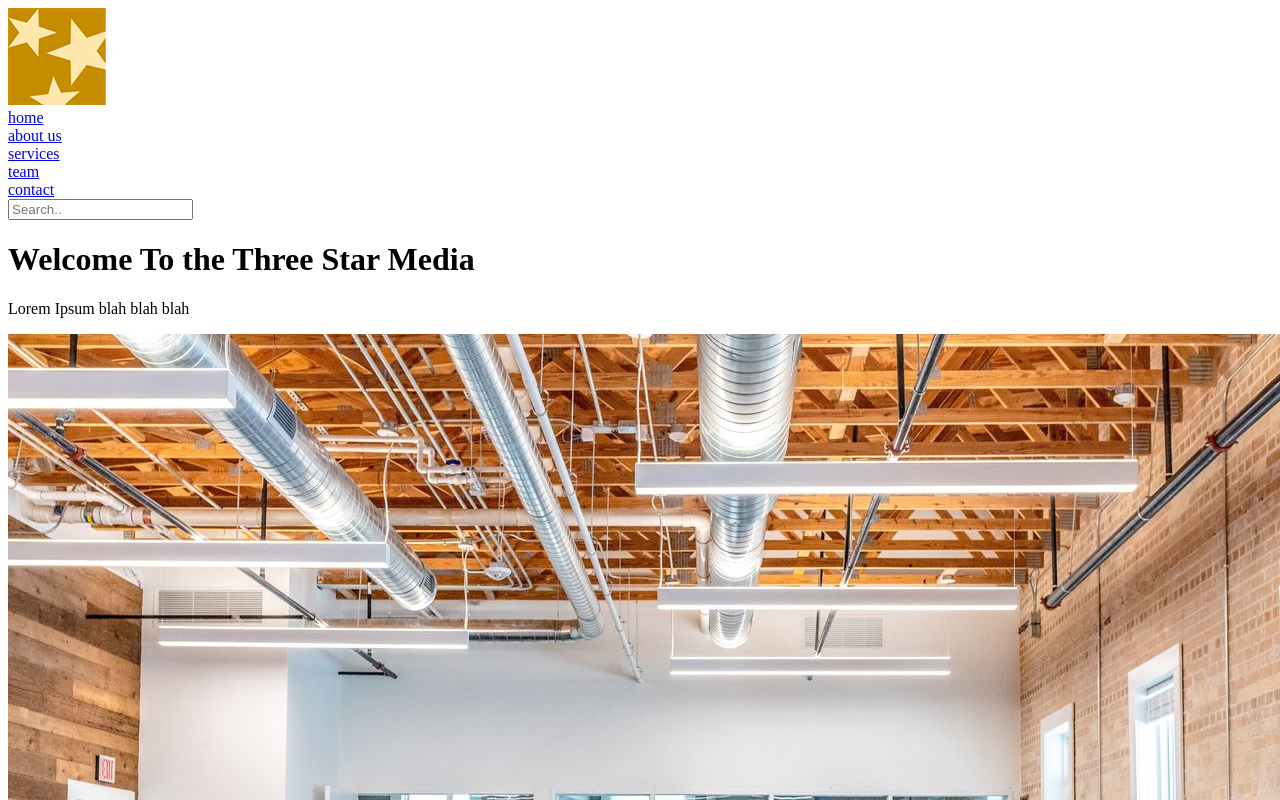
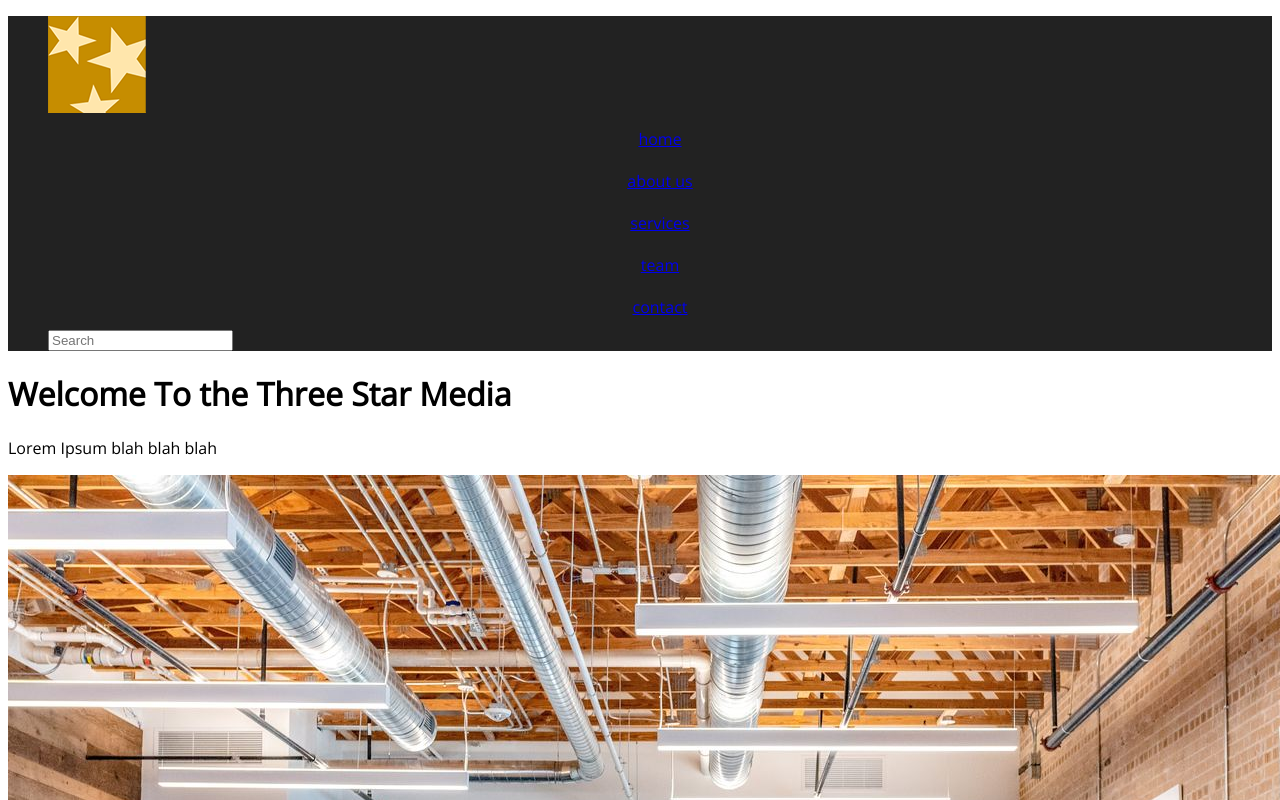
Before and after one commit to Turk0027/turk0027.github.io, a plain HTML site: page final-project/index.html in a window 1280 px wide. Shown: the top 800 px of the page. Drawn offline with nearby package versions, Linux system fonts and the light colour scheme; a web font is replaced by a local one.

Commit message:
final touches

```diff
--- /dev/null
+++ b/final-project/css/main.css
@@ -0,0 +1,40 @@
+body{
+    font-family:"open sans"
+}
+
+
+.top-home{
+    background-color:#222;
+}
+
+ul{
+
+list-style: none;
+}
+
+li {
+    background-color: #222;
+    padding: 10px 20px;
+    text-align: center;
+}
+
+
+
+section{
+
+    background-color:#ffe6ac;
+
+}
+
+
+footer{
+
+    background-color:#222;
+    color:#c78c06;
+
+}
+
+.splash {
+
+    color:#c78c06;
+}
--- a/final-project/index.html
+++ b/final-project/index.html
@@ -4,25 +4,29 @@
     <meta charset="UTF-8">
     <meta name="viewport" content="width=device-width, initial-scale=1.0">
     <title>Document</title>
+    <link href="css/main.css" rel="stylesheet">
+    <link rel="preconnect" href="https://fonts.googleapis.com">
+<link rel="preconnect" href="https://fonts.gstatic.com" crossorigin>
+<link href="https://fonts.googleapis.com/css2?family=Foldit&family=Nabla&family=Open+Sans&display=swap" rel="stylesheet">
 </head>
 
 <body>
-<img src="images/logo.png" alt="logo">
+<header>
 <nav class="top-home">
 
-<a href="#home">home</a>
-<br>
-<a href="#about">about us</a>
-<br>
-<a href="#service">services</a>
-<br>
-<a href="#team">team</a>
-<br>
-<a href="#contact">contact</a>
-<br>
-<input type="text" placeholder="Search..">
+<ul>
+ <img src="images/logo.png" alt="logo">
+<li><a class="button" href="#home">home</a> </li>
+<li><a class="button" href="#about">about us</a> </li>
+<li><a class="button" href="#service">services</a> </li>
+<li><a class="button" href="#team">team</a></li>
+<li><a class="button" href="#contact">contact</a></li>
 
+<input class="search" type="text" placeholder="Search">
+</ul>
 </nav>
+
+</header>
 
 <div class="welcome">
 <h1 id="home">Welcome To the Three Star Media</h1>
@@ -35,6 +39,8 @@
 <h1 id="about"> About Us</h1>
 <p> Lorem Ipsum once again</p>
 </div>
+
+<section>
 
 <div class="services">
 <h1 id="service">Our Services</h1>
@@ -77,6 +83,8 @@
 
 </div>
 
+</section>
+
 <div class="vision">
 <h1> Our Vision</h1>
 <p> lorem ipsum asidfjdosj</p>
@@ -111,9 +119,10 @@
 <input type="text" id="email"><br>
 <label for="message">Message</label><br>
 <input type="text" id="message"><br>
+<button type="button">Send</button>
 </div>
 
-<div>
+<div class="table">
 <h1> Hours Of Operation </h1>
 <table>
 <tr>
@@ -134,11 +143,15 @@
 </table>
 </div>
 
+<h1>Location</h1>
+
 <iframe src="https://www.google.com/maps/embed?pb=!1m18!1m12!1m3!1d2803.944269832871!2d-75.75750598777465!3d45.3499372409341!2m3!1f0!2f0!3f0!3m2!1i1024!2i768!4f13.1!3m3!1m2!1s0x4cce0718cc4a6ad7%3A0xc6cc467725843e2b!2sAlgonquin%20College%20-%20Ottawa%20Campus!5e0!3m2!1str!2sca!4v1701046567537!5m2!1str!2sca" width="600" height="450" style="border:0;" allowfullscreen="" loading="lazy" referrerpolicy="no-referrer-when-downgrade"></iframe>
+
 <footer>
 
 <p> &copy; Copyright Three Star Media, 2020</p>
-<p>All Images are taken from <u>unsplash</u></p>
+<p>All Images are taken from <a class="splash" href="https://unsplash.com">unsplash</a></p>
+
 </footer>
 
 </body>
```
